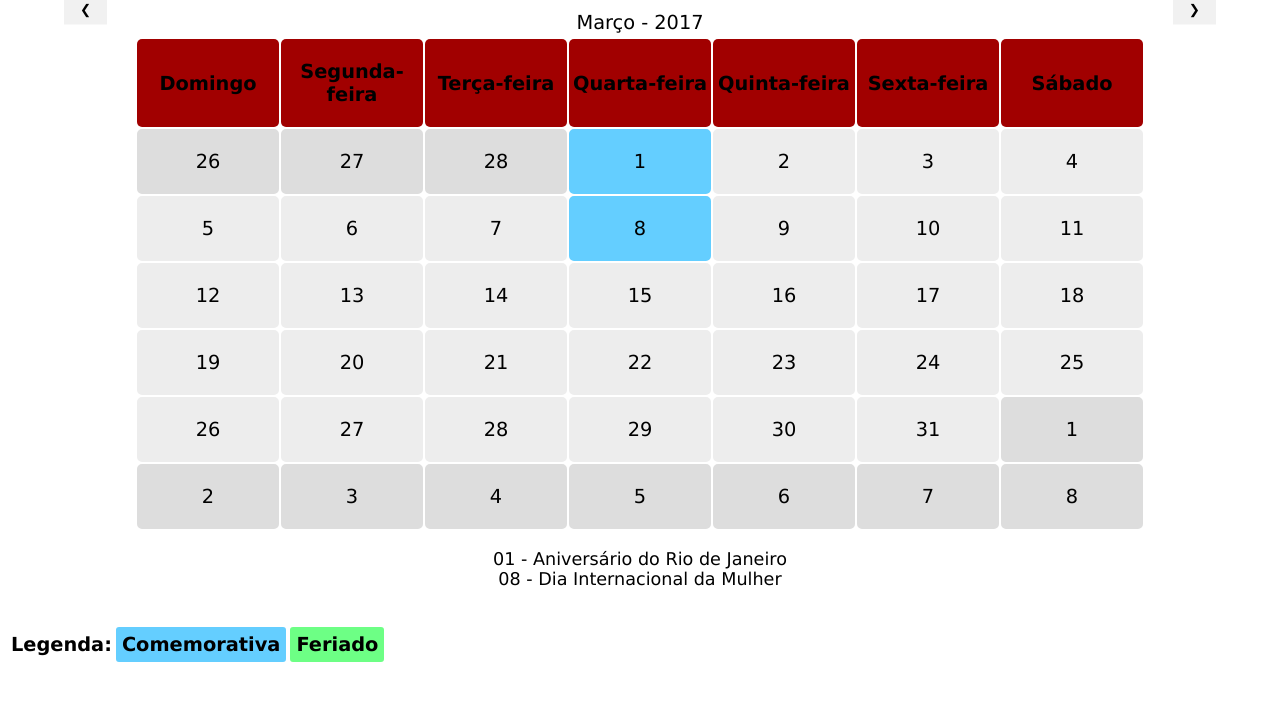
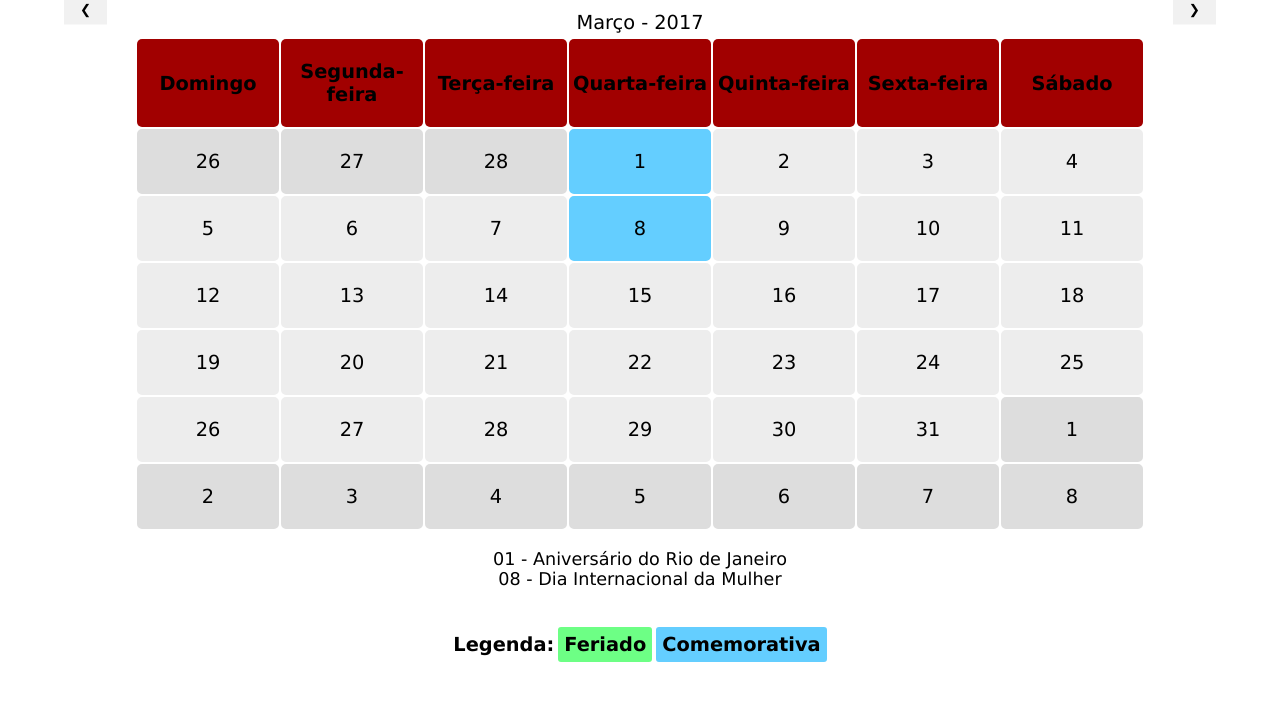
Before and after one commit to TreinoeDieta/Website, a Jekyll site: the page calendario/index.html, which Jekyll copies as it is, in a window 1280 px wide. Shown: the top 701 px of the page. Built offline with Jekyll 4.4.1, drawn with Linux system fonts in a browser that asks for light colours.

Commit message:
Update index.html

```diff
--- a/calendario/index.html
+++ b/calendario/index.html
@@ -137,7 +137,7 @@
   </tr>
 </table>
 	<p>01 - Aniversário do Rio de Janeiro<br/>08 - Dia Internacional da Mulher</p><br/>
-	<table><tr><th>Legenda: </th><th><div class="comemorativa1">Comemorativa</div></th><th><div class="feriado1">Feriado</div></th></tr></table>
+	<table align="center"><tr><th>Legenda: </th><th><div class="feriado1">Feriado</div></th><th><div class="comemorativa1">Comemorativa</div></th></tr></table>
     </div>
 
 <div class="mySlides">
```
